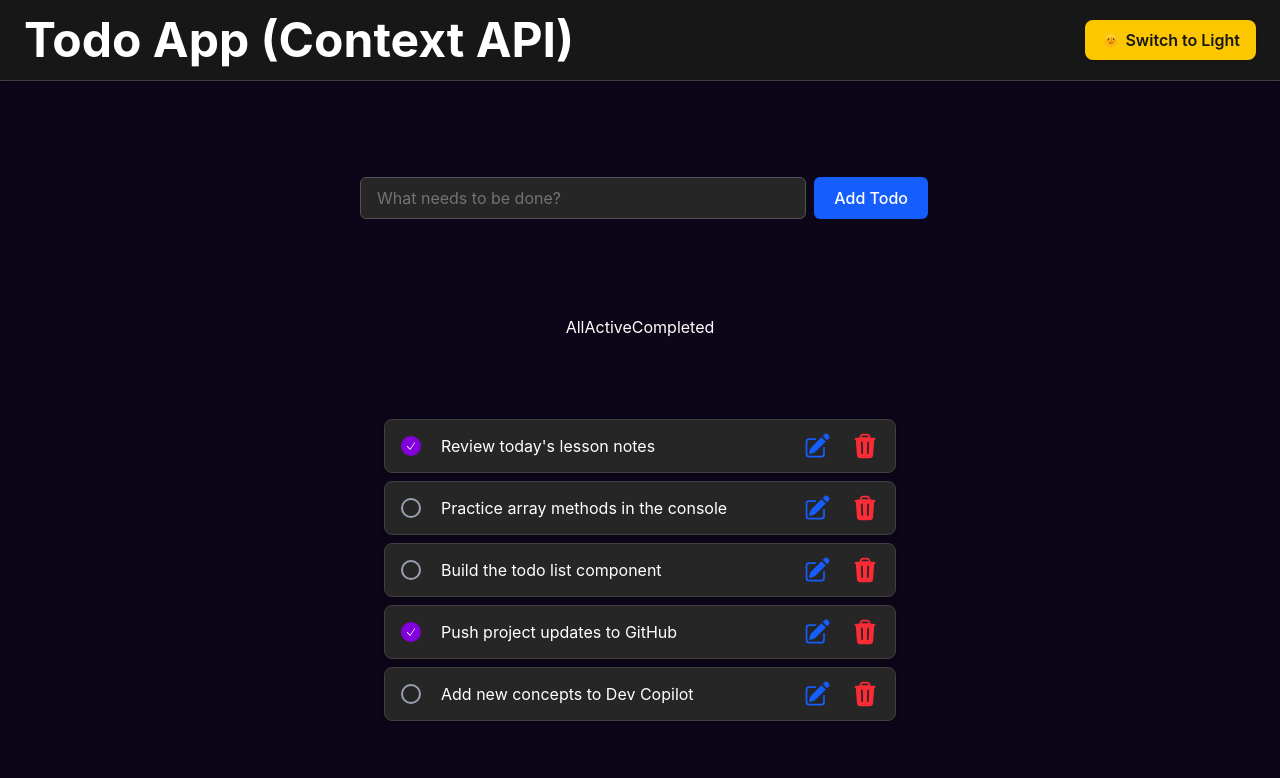
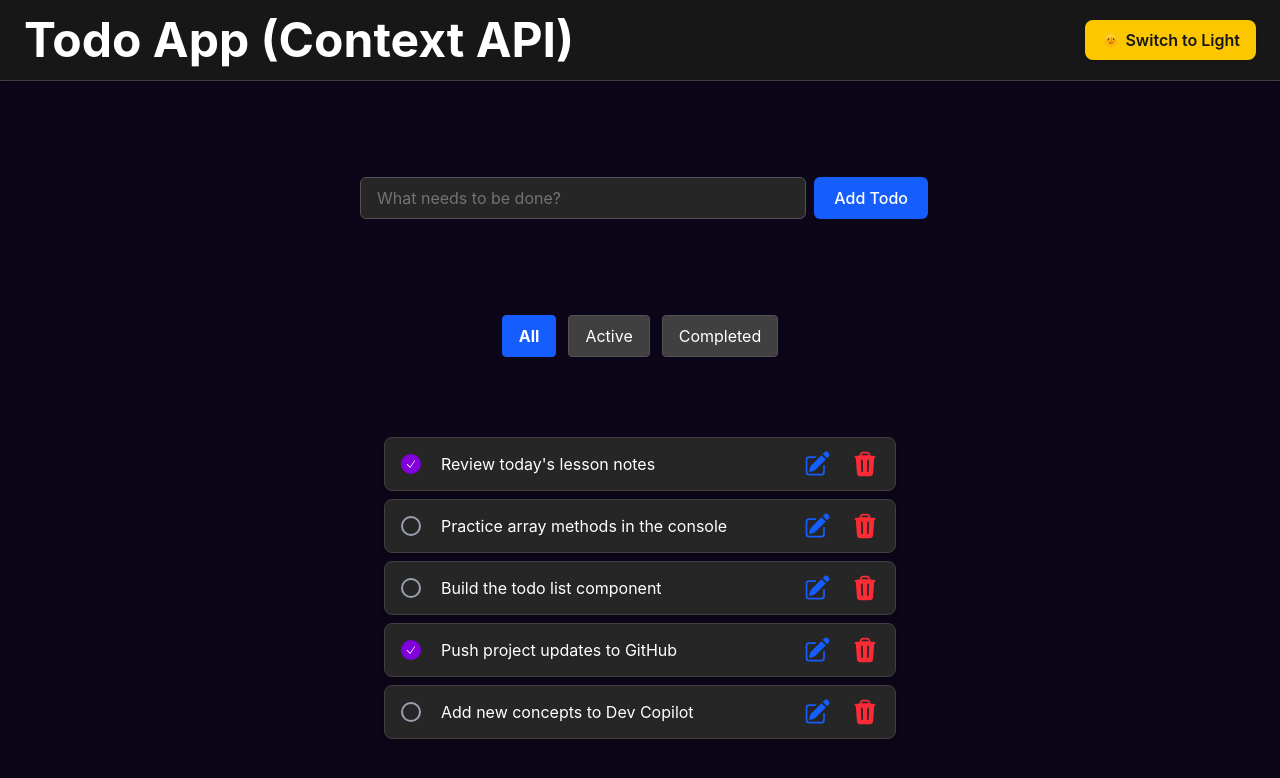
Before and after one commit to shanreed25/context-api-todo, a React (Vite) app: page / in a window 1280 px wide. Shown: the top 778 px of the page. Built offline with nearby package versions, Linux system fonts and the light colour scheme.

Commit message:
added filter button styles

```diff
--- a/src/components/TodoFilter.tsx
+++ b/src/components/TodoFilter.tsx
@@ -1,4 +1,5 @@
 import { useTodos } from "../context/TodoContext";
+import { styles } from "../styles/styles";
 import type { Filter } from "../types/todo"
 
 
@@ -9,14 +10,15 @@ const FILTERS: { value: Filter; label: string }[] = [
 ]
 
 export default function TodoFilter(){
-  const {setFilter} = useTodos()
+  const {filter, setFilter} = useTodos()
 
     return (
-        <div>
+        <div className="flex justify-center gap-3">
       {FILTERS.map(({ value, label }) => (
         <button
           key={value}
           onClick={() => setFilter(value)}
+          className={`${styles.filterBtns} ${filter === value ? styles.activeFilterBtn : styles.inactiveFilterBtn}`}
         >
           {label}
         </button>
--- a/src/styles/styles.ts
+++ b/src/styles/styles.ts
@@ -9,4 +9,7 @@ export const styles = {
     addTodoBtn: "bg-blue-600 hover:bg-blue-500 text-white font-medium px-5 py-2 rounded-md transition-colors",
     checkCircleInput: "peer appearance-none h-5 w-5 rounded-full border-2 border-gray-400 checked:bg-purple-700 checked:border-purple-700 cursor-pointer",
     checkIcon: "absolute left-1 h-3 w-3 text-white opacity-0 peer-checked:opacity-100 pointer-events-none",
+    filterBtns: "rounded border text-white cursor-pointer py-2 px-4",
+    inactiveFilterBtn: "bg-neutral-700 border-neutral-600 hover:bg-neutral-600",
+    activeFilterBtn: "font-bold border-blue-600 bg-blue-600",
 }
```
